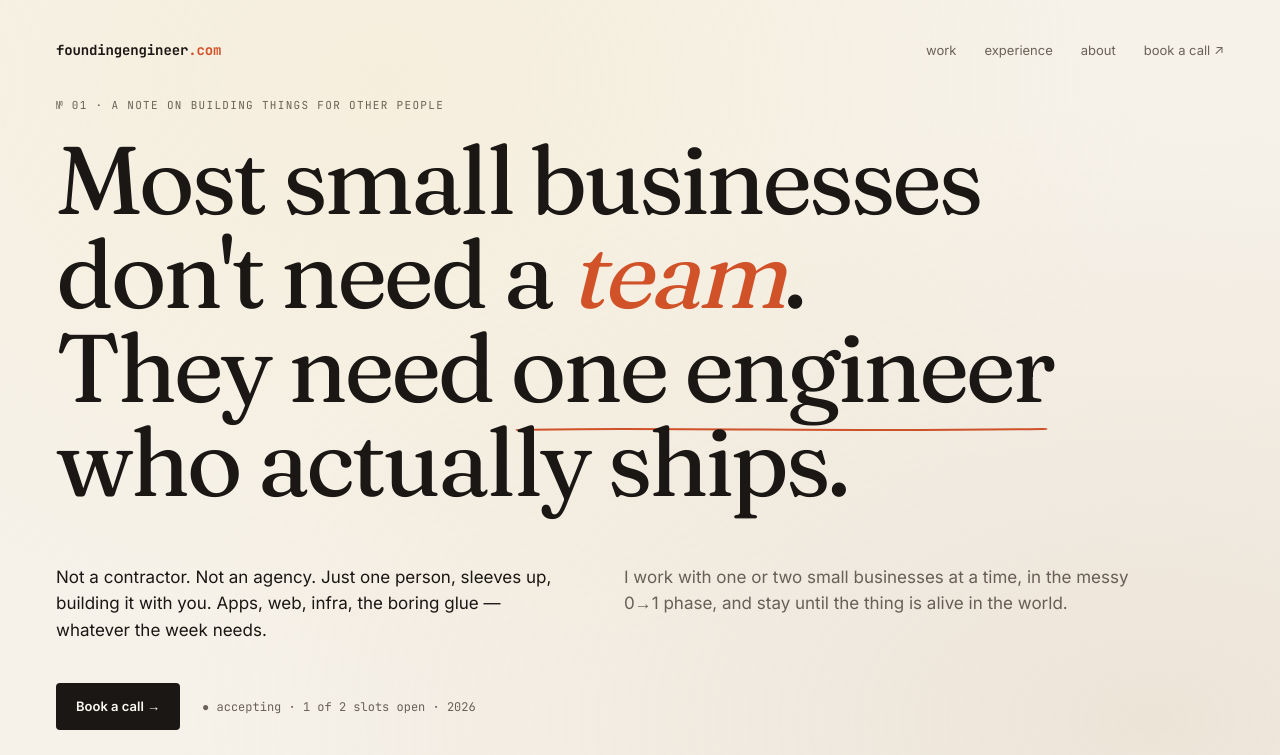
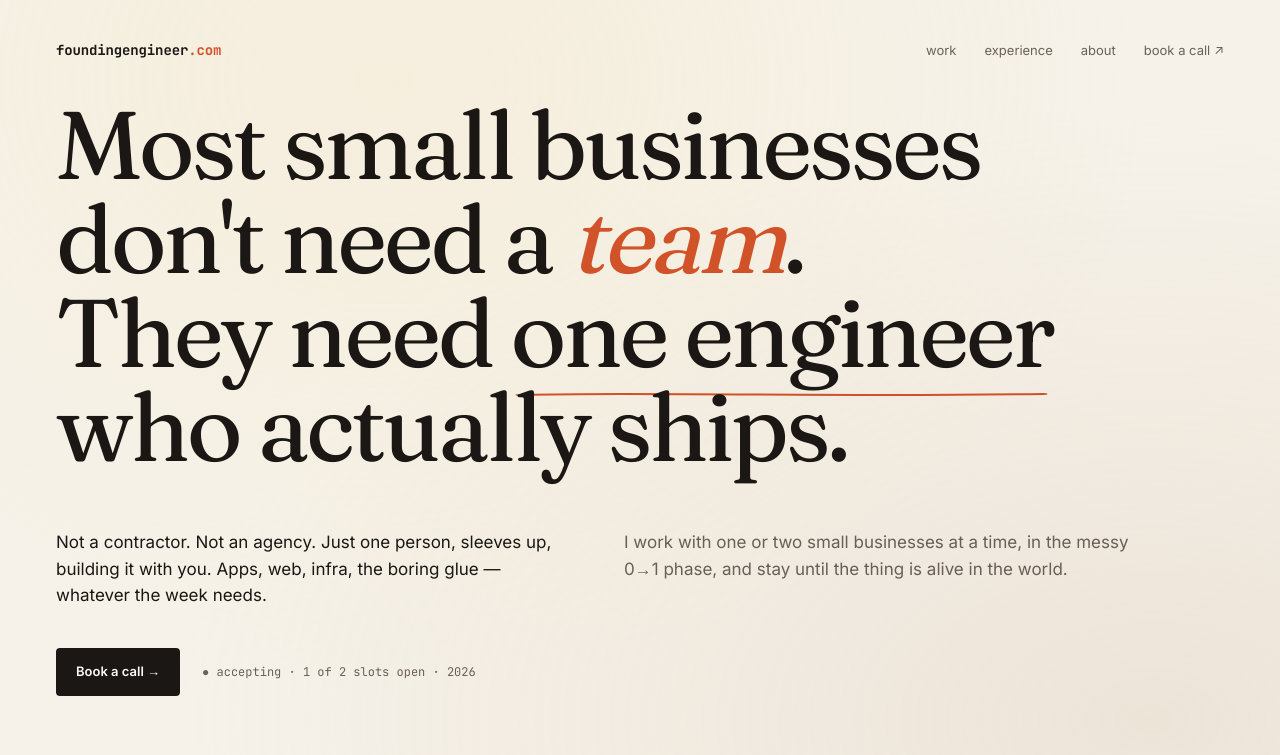
Before and after one commit to patnir/foundingengineer, a Next.js app: page / in a window 1280 px wide. Shown: the top 755 px of the page. Built offline with nearby package versions, Linux system fonts and the light colour scheme.

Commit message:
chore: drop hero kicker line above headline
Co-authored-by: Cursor <cursoragent@cursor.com>

```diff
--- a/app/page.tsx
+++ b/app/page.tsx
@@ -27,18 +27,6 @@ function EditorialHero() {
             book a call ↗
           </a>
         </div>
-      </div>
-
-      <div
-        className="mono"
-        style={{
-          fontSize: 11,
-          color: "var(--muted)",
-          letterSpacing: "0.12em",
-          marginBottom: 18,
-        }}
-      >
-        № 01 · A NOTE ON BUILDING THINGS FOR OTHER PEOPLE
       </div>
 
       <h1
```
